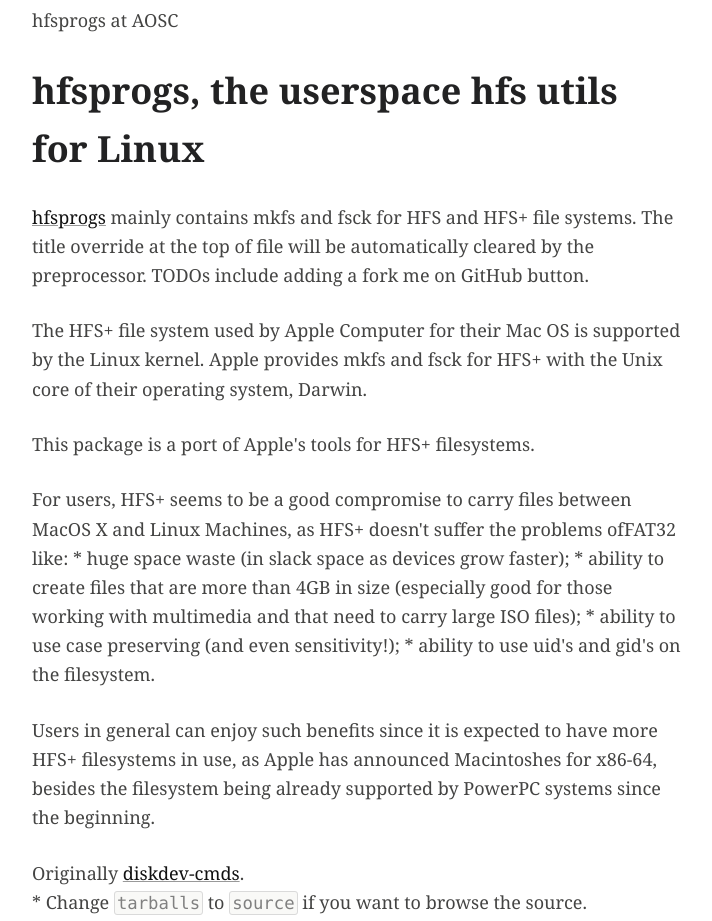
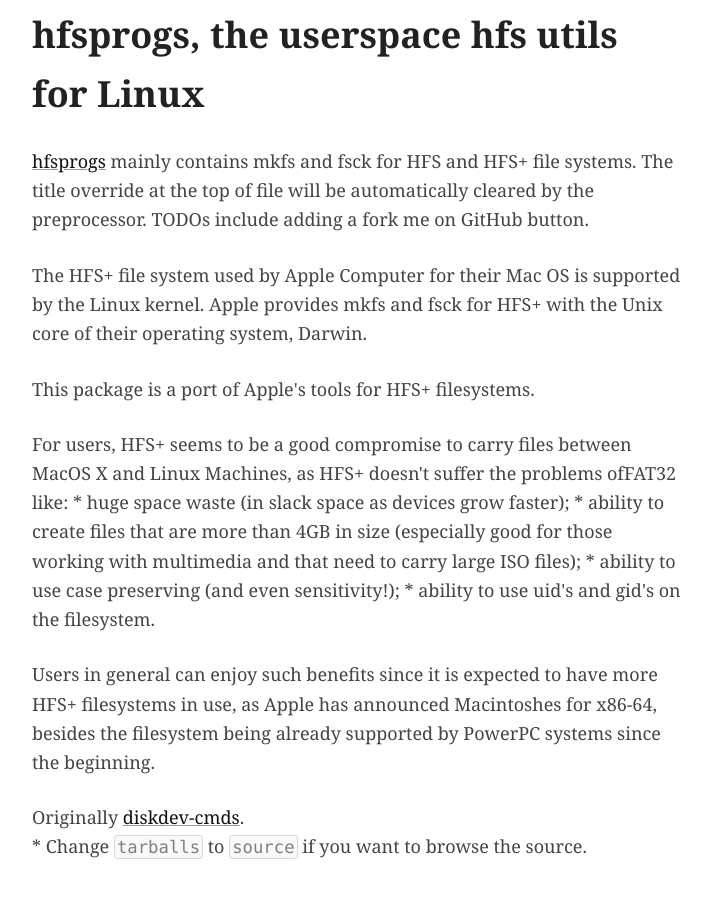
Before and after one commit to AOSC-Archive/AOSC-Dev.github.io, a plain HTML site: page projects/hfsprogs.html in a window 1280 px wide. Shown: the whole page, without its empty margins (283-995 px from the left). Drawn offline with Linux system fonts and the light colour scheme; files that its build step writes are made by us from their sources.

Commit message:
manual edit

```diff
--- a/projects/hfsprogs.html
+++ b/projects/hfsprogs.html
@@ -12,8 +12,6 @@ body { margin: 0; padding: 0.4em 1em 6em; background: #fff; }
 </head>
 <body><!-- Generated using misaka and AOSC /build.sh, from  ./projects/hfsprogs.md  -->
 <div class="yue">
-<p>hfsprogs at AOSC</p>
-
 <h1>hfsprogs, the userspace hfs utils for Linux</h1>
 
 <p><a href="https://github.com/AOSC-Dev/hfsprogs">hfsprogs</a> mainly contains mkfs and fsck for HFS and HFS+ file systems.
```
